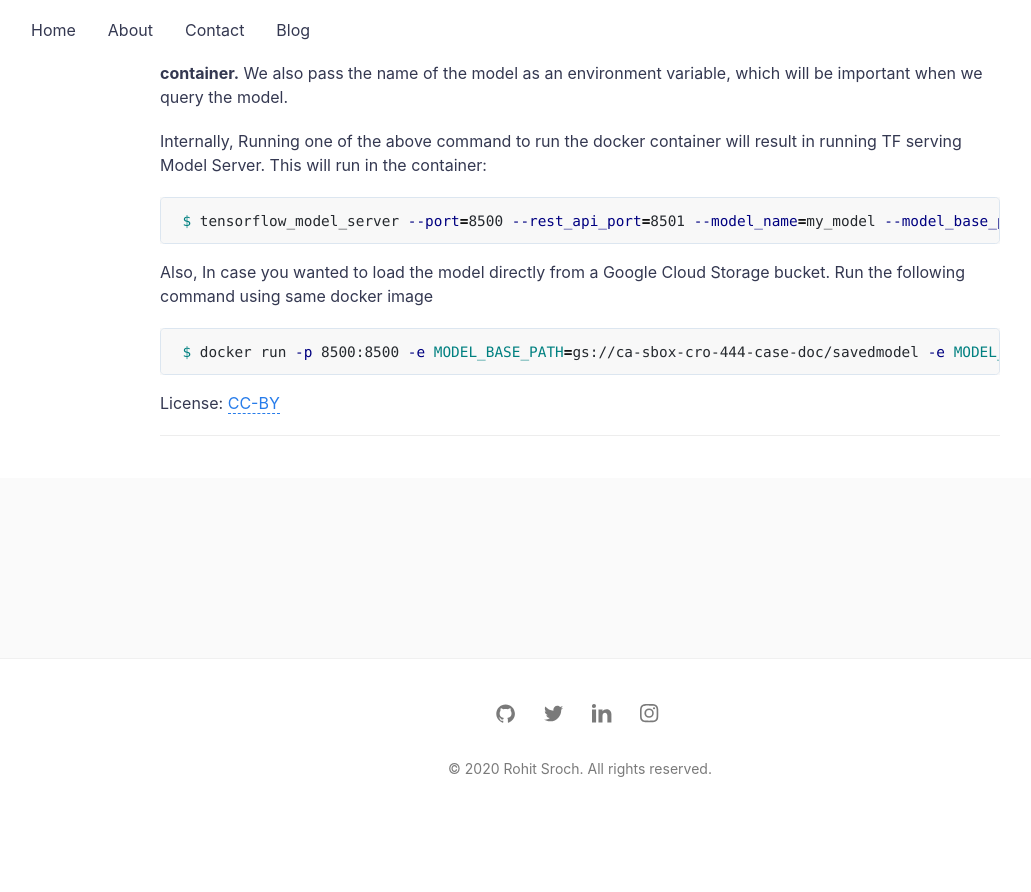
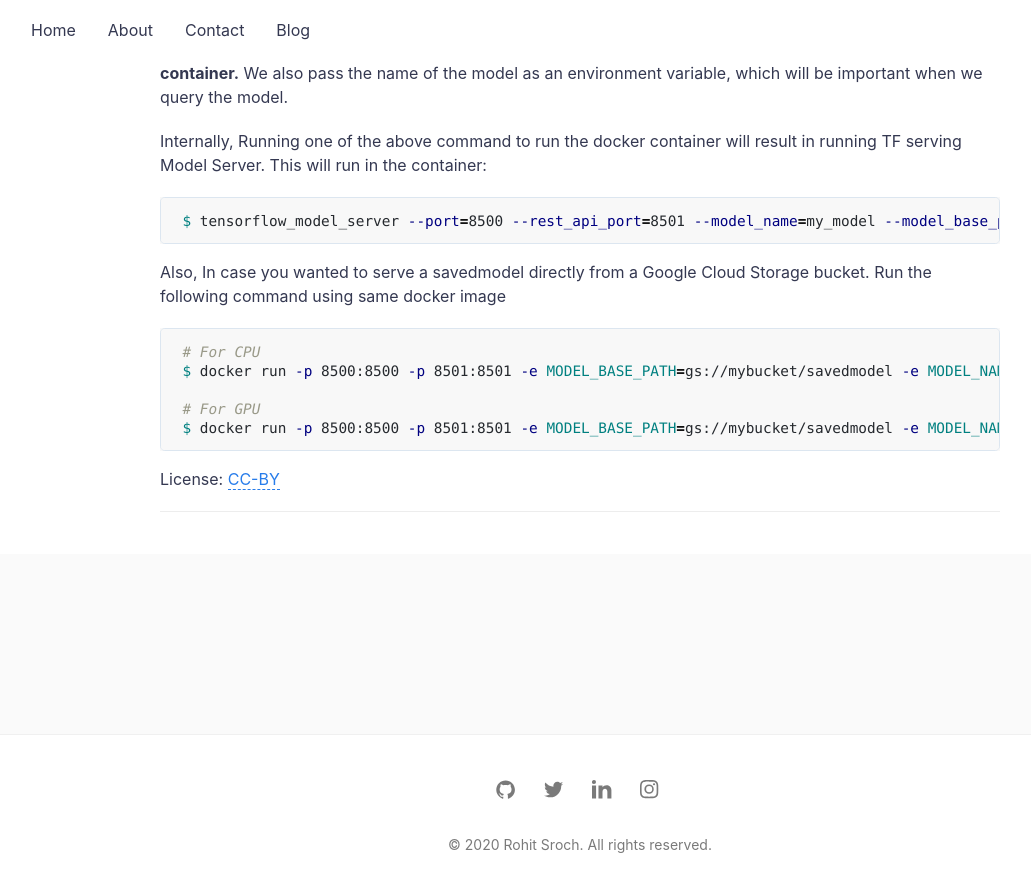
Before and after one commit to rohitsroch/rohitsroch.github.io, a Jekyll site: the page built from _posts/2020-09-21-brief-intro-to-tfserving.md, in a window 1280 px wide and 900 px high, scrolled down 4338 px. Shown: the top 892 px of the window, without its empty margins (60-1091 px from the left). Built offline with Jekyll 4.4.1, drawn with Linux system fonts in a browser that asks for light colours; comment, search, counter and statistics services are not loaded; before the commit the page ends 5162 px from its top, so only the background shows below that.

Commit message:
fix in post

````diff
--- a/_posts/2020-09-21-brief-intro-to-tfserving.md
+++ b/_posts/2020-09-21-brief-intro-to-tfserving.md
@@ -105,10 +105,14 @@
  $ tensorflow_model_server --port=8500 --rest_api_port=8501 --model_name=my_model --model_base_path=/models/my_model
 ```
 
-Also, In case you wanted to load the model directly from a Google Cloud Storage bucket. Run the following command using same docker image
+Also, In case you wanted to serve a savedmodel directly from a Google Cloud Storage bucket. Run the following command using same docker image
 
 ```bash
- $ docker run -p 8500:8500 -e MODEL_BASE_PATH=gs://ca-sbox-cro-444-case-doc/savedmodel -e MODEL_NAME=my_model -t tensorflow/serving &
+ # For CPU
+ $ docker run -p 8500:8500 -p 8501:8501 -e MODEL_BASE_PATH=gs://mybucket/savedmodel -e MODEL_NAME=my_model -t tensorflow/serving &
+
+ # For GPU
+ $ docker run -p 8500:8500 -p 8501:8501 -e MODEL_BASE_PATH=gs://mybucket/savedmodel -e MODEL_NAME=my_model -t tensorflow/serving:latest-gpu &
 ```
 
 License: [CC-BY](https://creativecommons.org/licenses/by/3.0/)
````
